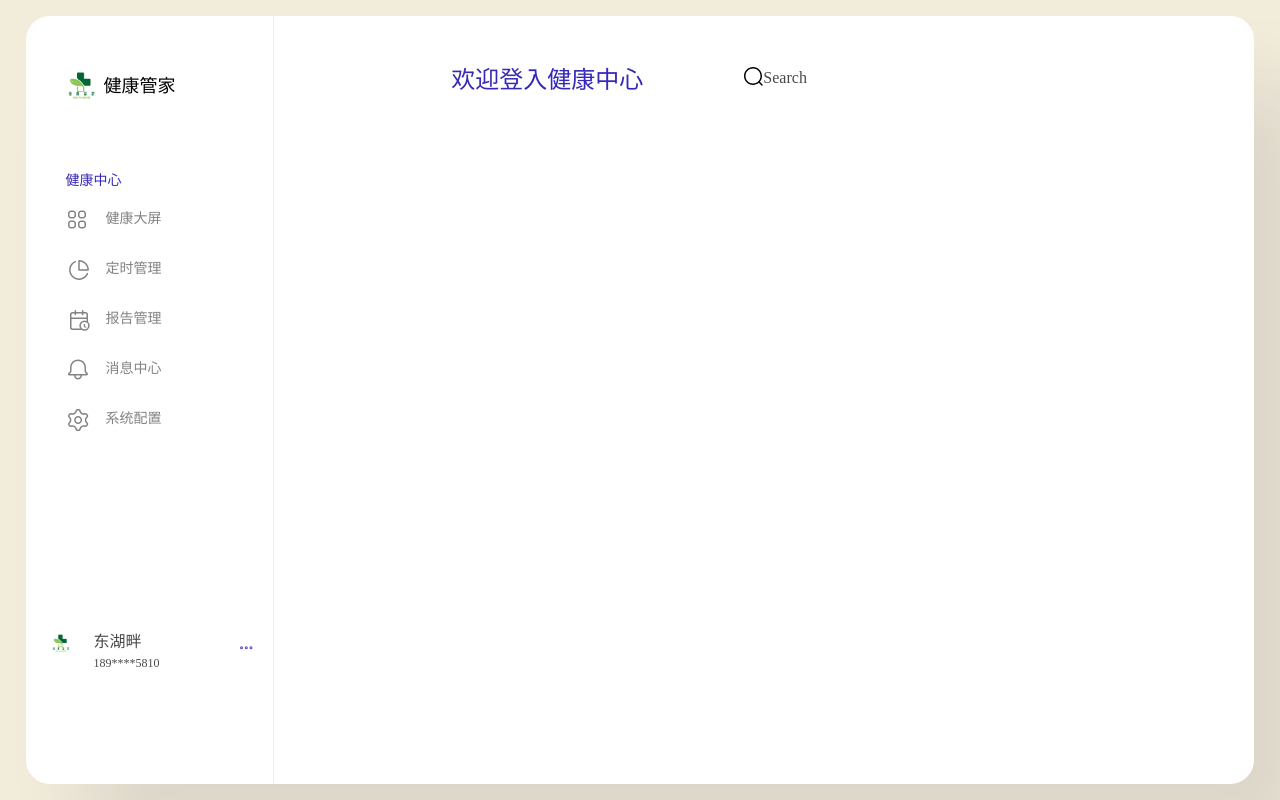
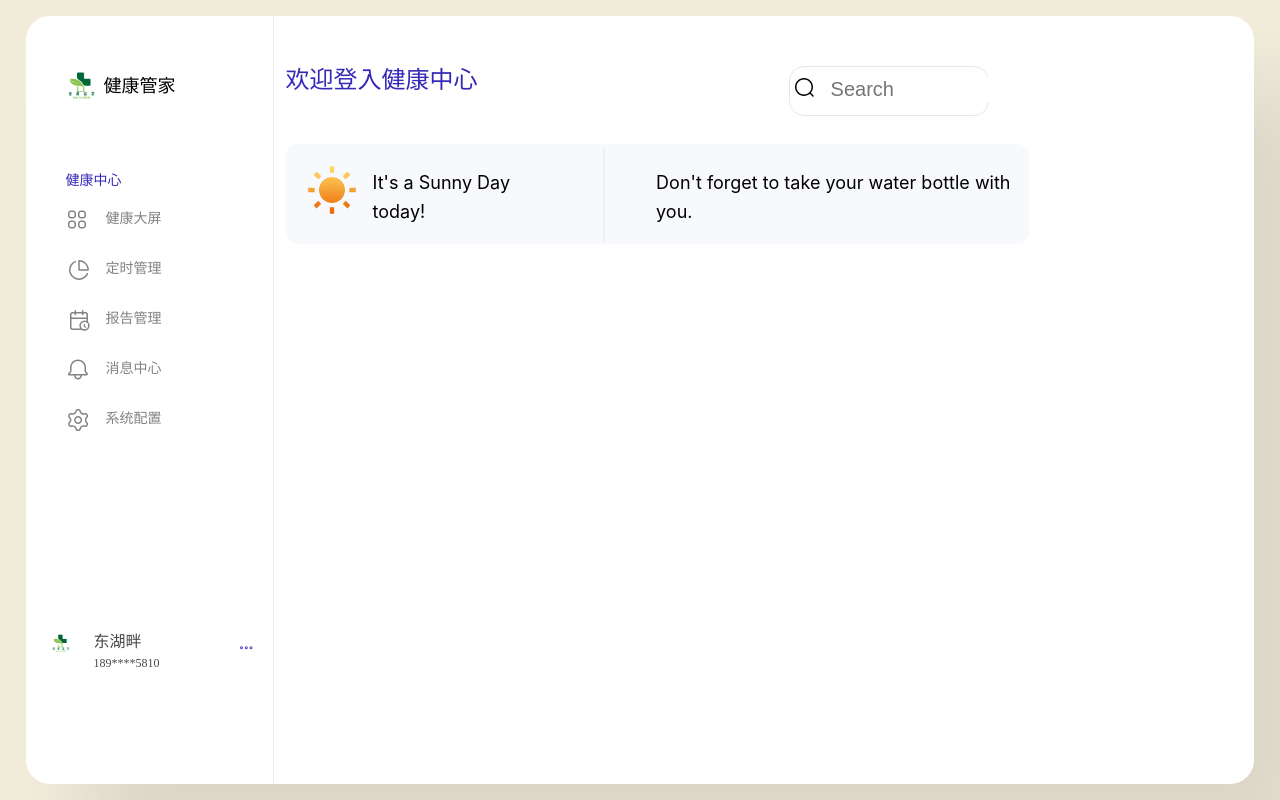
Before and after one commit to liliang8858/nexp, a Next.js app in the folder nexp-level-002/nexp-level-002/: page / in a window 1280 px wide. Built offline with nearby package versions, Linux system fonts and the light colour scheme.

Commit message:
update add body adn media 900

```diff
--- a/nexp-level-002/nexp-level-002/components/body.js
+++ b/nexp-level-002/nexp-level-002/components/body.js
@@ -2,6 +2,7 @@
 
 import styles from './body.module.css'
 import IconSeach from './iconsearch';
+import IconWeather from './iconweather';
 
 const Body = () => (
   <>
@@ -15,8 +16,20 @@ const Body = () => (
                   <IconSeach />
               </div>
               <div className={styles.welcomesearchinput}>
-                  Search
+                  <input type="text" placeholder='Search' />
               </div>
+          </div>
+      </div>
+      <div className={styles.weather}>
+          <div className={styles.weatherlogo}>
+              <IconWeather />
+          </div>
+          <div className={styles.weathertext}>
+              It's a Sunny Day today!
+          </div>
+          <div className={styles.weatherspacse}></div>
+          <div className={styles.weatherforget}>
+              Don't forget to take your water bottle with  you.
           </div>
       </div>
     </div>
--- a/nexp-level-002/nexp-level-002/components/body.module.css
+++ b/nexp-level-002/nexp-level-002/components/body.module.css
@@ -1,18 +1,21 @@
 .body {
     margin: 0;
     padding: 0;
+    position: absolute;
+
+    left: 250px;
 }
 
 .welcome {
     position: relative;
     /* width: 1000px; */
     height: 28px;
-    left: 180px;
+    left: 10px;
     top: 50px;
     display: flex;
 }
 
-.welcometext{
+.welcometext {
     width: 293px;
     height: 28px;
     left: 10px;
@@ -28,40 +31,128 @@
 
 }
 
-.welcomesearch{
+.welcomesearch {
     position: relative;
     display: flex;
+    left: 100px;
+
+    box-sizing: border-box;
+
+    width: 200px;
+    height: 50px;
+
+    background: #FFFFFF;
+    border: 1px solid #E7E7E7;
+    border-radius: 15px;
 }
 
-@media  (max-width:900px){
-    .welcomesearch{
-        display:  none !important;
+
+.welcomesearchbtn {
+    margin-top: 10px;
+    margin-left: 5px;
+}
+
+.welcomesearchinput {
+    margin-top: 10px;
+    font-family: 'Poppins';
+    font-style: normal;
+    font-weight: 400;
+    font-size: 16px;
+    line-height: 24px;
+    color: #494949;
+}
+
+.welcomesearchinput input {
+
+    border: none;
+    outline: none;
+    margin-left: 15px;
+    font-size: 20px;
+    width: 160px;
+}
+
+.weather {
+    position: relative;
+    left: 10px;
+    top: 100px;
+    background: #F7F9FD;
+    border-radius: 12px;
+    height: 100px;
+    width: 95%;
+    display: flex;
+
+}
+
+.weatherlogo {
+    margin-top: 20px;
+    margin-left: 20px;
+    width: 52px;
+    height: 52px;
+}
+
+.weathertext {
+    margin-left: 15px;
+    margin-top: 25px;
+}
+
+
+.weatherspacse {
+    width: 100px;
+    height: 0px;
+    margin-top: 50px;
+    border: 1.30286px solid #EFEFF1;
+    transform: rotate(90deg);
+
+}
+
+.weatherforget {
+    margin-left: 5px;
+    margin-top: 25px;
+
+}
+
+@media (max-width:900px) {
+    .welcomesearch {
+        display: none !important;
+    }
+
+    .body {
+        left: 80px !important;
+    }
+}
+
+@media (min-width:1000px) {
+    .welcomesearch {
+        left: 210px !important;
     }
 }
 
 
 
-.welcomesearchbtn{
+@media (max-width:900px) {
+    .weatherspacse {
+        display: none !important;
+    }
 
-left: 54.93%;
-right: 43.77%;
-top: 6.26%;
-bottom: 91.84%;
+    .weatherforget {
+        display: none !important;
+    }
 
+    .weather {
+        width: 200% !important;
+    }
+}
 
+@media (max-width:890px) {
+
+    .weather {
+        width: 200% !important;
+    }
 }
-.welcomesearchinput{
-width: 57px;
-height: 24px;
-left: 829.75px;
-top: 60px;
 
-font-family: 'Poppins';
-font-style: normal;
-font-weight: 400;
-font-size: 16px;
-line-height: 24px;
+@media (max-width:650px) {
 
-
-color: #494949;
+    .weather {
+        width: 150% !important;
+    }
 }
--- /dev/null
+++ b/nexp-level-002/nexp-level-002/components/iconweather.js
@@ -0,0 +1,21 @@
+
+
+const IconWeather = () => (
+    <>
+
+  <svg width="52" height="52" viewBox="0 0 52 52" fill="none" xmlns="http://www.w3.org/2000/svg">
+<path d="M25.9999 39C22.552 39 19.2454 37.6303 16.8075 35.1923C14.3695 32.7544 12.9999 29.4478 12.9999 26C12.9999 22.5521 14.3695 19.2455 16.8075 16.8076C19.2454 14.3696 22.552 13 25.9999 13C29.4477 13 32.7543 14.3696 35.1923 16.8076C37.6302 19.2455 38.9999 22.5521 38.9999 26C38.9999 29.4478 37.6302 32.7544 35.1923 35.1923C32.7543 37.6303 29.4477 39 25.9999 39ZM23.8332 2.16663H28.1665V8.66663H23.8332V2.16663ZM23.8332 43.3333H28.1665V49.8333H23.8332V43.3333ZM7.6157 10.6795L10.6794 7.61579L15.2749 12.2113L12.2112 15.275L7.6157 10.6816V10.6795ZM36.7249 39.7886L39.7885 36.725L44.384 41.3204L41.3204 44.3841L36.7249 39.7886ZM41.3204 7.61363L44.384 10.6795L39.7885 15.275L36.7249 12.2113L41.3204 7.61579V7.61363ZM12.2112 36.725L15.2749 39.7886L10.6794 44.3841L7.6157 41.3204L12.2112 36.725ZM49.8332 23.8333V28.1666H43.3332V23.8333H49.8332ZM8.66653 23.8333V28.1666H2.16653V23.8333H8.66653Z" fill="url(#paint0_linear_150_430)"/>
+<defs>
+<linearGradient id="paint0_linear_150_430" x1="25.9999" y1="2.16663" x2="25.9999" y2="49.8333" gradientUnits="userSpaceOnUse">
+<stop stop-color="#FFDE67"/>
+<stop offset="1" stop-color="#EB6402"/>
+</linearGradient>
+</defs>
+</svg>
+
+
+
+    </>
+  );
+
+  export default IconWeather;
--- a/nexp-level-002/nexp-level-002/components/leftm.module.css
+++ b/nexp-level-002/nexp-level-002/components/leftm.module.css
@@ -4,6 +4,31 @@
   left: 0px;
   top: 0px;
 }
+@media (max-width: 900px) {
+  .leftm {
+    /* display:none !important; */
+  }
+  .logo {
+    display:none !important;
+  }
+  .menuhealthcenter{
+    display:none !important;
+  }
+  .menudashboardlimg{
+
+  }
+  .menurightborder{
+    left: 80px !important;
+  }
+
+  .menudashboardtext{
+    display:none !important;
+  }
+  .pro{
+    display:none !important;
+  }
+}
+
 .logo {
   display: flex;
   flex-direction: row;
@@ -18,7 +43,7 @@
   left: 38px;
   top: 54px;
   background-color: white;
-  cursor:pointer;
+  cursor: pointer;
 }
 .logoimg {
   display: flex;
@@ -90,7 +115,7 @@
   order: 0;
   flex-grow: 0;
 
-  cursor:pointer;
+  cursor: pointer;
 }
 .menudashboardlimg {
   width: 18px;
@@ -151,7 +176,7 @@
   flex: none;
   order: 0;
   flex-grow: 0;
-  cursor:pointer;
+  cursor: pointer;
 }
 .proimg img {
   width: 20px;
@@ -180,7 +205,7 @@
   flex: none;
   order: 0;
   flex-grow: 0;
-  cursor:pointer;
+  cursor: pointer;
 }
 .pronicknametextt {
   width: 109px;
@@ -230,7 +255,7 @@
   flex: none;
   order: 1;
   flex-grow: 0;
-  cursor:pointer;
+  cursor: pointer;
 }
 .pronicknameicon img {
   width: 10px;
```
